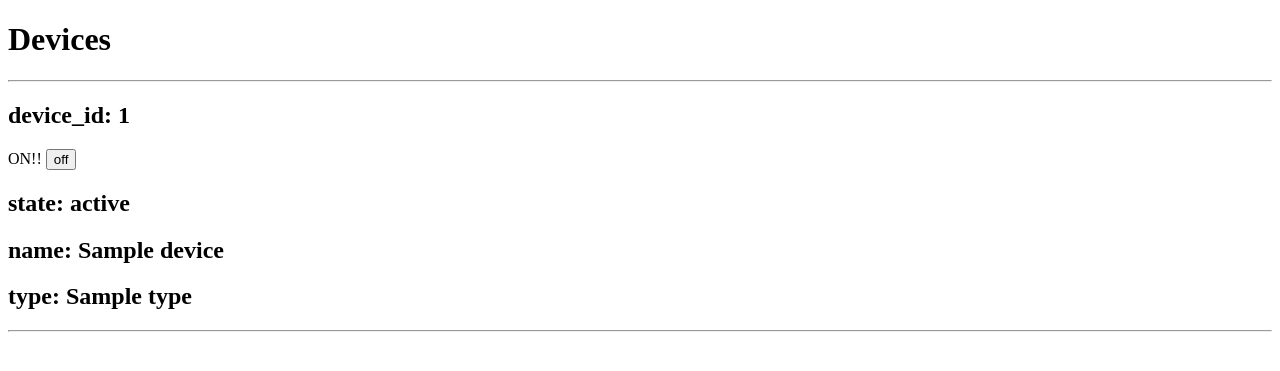
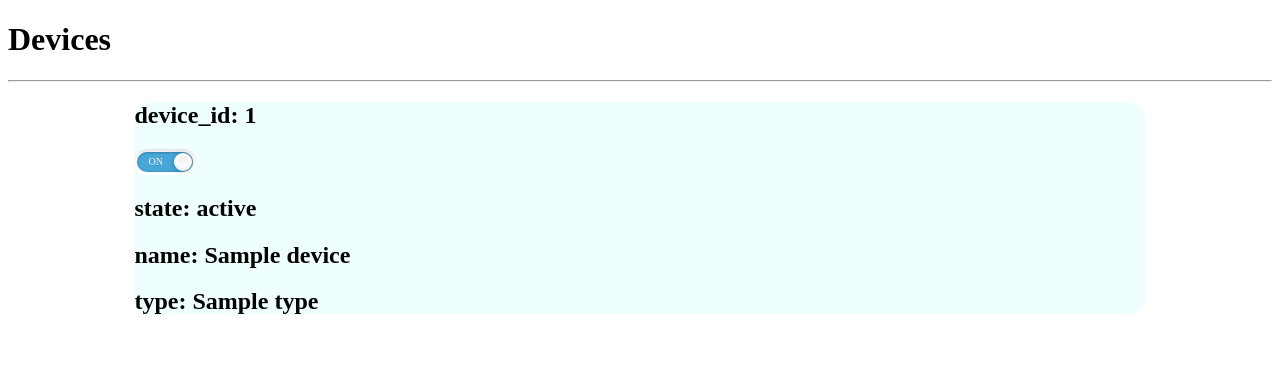
Before and after one commit to JIIOryo/ams-client, a Flask app: template server/templates/index.html in a window 1280 px wide. Shown: the top 371 px of the page. Run offline with Flask 2, Linux system fonts and the light colour scheme; the template is opened without the code that fills it: most values are stand-ins (such as "Sample title", 1, 10 or a date in 2020); some libraries are stand-ins or nearby versions.

Commit message:
[add] device satate change button

```diff
--- a/server/templates/index.html
+++ b/server/templates/index.html
@@ -5,17 +5,153 @@
 
 <hr>
 {% for device in device_state %}
-    <h2>device_id: {{ device['device_id'] }}</h2>
-    {% if device['state'] %}
-        ON!! <button>off</button>
-    {% else %}
-        OFF!! <button>on</button>
-    {% endif %}
-    <h2>state:  {{ device['state'] }} </h2>
-    <h2>name: {{ device['name'] }}</h2>
-    <h2>type: {{ device['type'] }}</h2>
-    <hr>
+    <div class="device_container">
+        <h2>device_id: {{ device['device_id'] }}</h2>
+        <label class="switch">
+            <input type="checkbox" class="switch-input"{% if device['state'] %} checked{% endif %}>
+            <span class="switch-label" data-on="On" data-off="Off"></span>
+            <span class="switch-handle"></span>
+        </label>
+        <h2>state:  {{ device['state'] }} </h2>
+        <h2>name: {{ device['name'] }}</h2>
+        <h2>type: {{ device['type'] }}</h2>
+    </div>
+    <br>
 {% endfor %}
 
 
+
+
+
+<style>
+.device_container {
+    margin: auto;
+    width: 80%;
+    background: #EFFFFF;
+    border-radius: 20px;
+}
+</style>
+
+
+
+
+
+
+<style>
+.switch {
+  position: relative;
+  display: inline-block;
+  vertical-align: top;
+  width: 56px;
+  height: 20px;
+  padding: 3px;
+  background-color: white;
+  border-radius: 18px;
+  box-shadow: inset 0 -1px white, inset 0 1px 1px rgba(0, 0, 0, 0.05);
+  cursor: pointer;
+  background-image: -webkit-linear-gradient(top, #eeeeee, white 25px);
+  background-image: -moz-linear-gradient(top, #eeeeee, white 25px);
+  background-image: -o-linear-gradient(top, #eeeeee, white 25px);
+  background-image: linear-gradient(to bottom, #eeeeee, white 25px);
+}
+.switch-input {
+  position: absolute;
+  top: 0;
+  left: 0;
+  opacity: 0;
+}
+.switch-label {
+  position: relative;
+  display: block;
+  height: inherit;
+  font-size: 10px;
+  text-transform: uppercase;
+  background: #eceeef;
+  border-radius: inherit;
+  box-shadow: inset 0 1px 2px rgba(0, 0, 0, 0.12), inset 0 0 2px rgba(0, 0, 0, 0.15);
+  -webkit-transition: 0.15s ease-out;
+  -moz-transition: 0.15s ease-out;
+  -o-transition: 0.15s ease-out;
+  transition: 0.15s ease-out;
+  -webkit-transition-property: opacity background;
+  -moz-transition-property: opacity background;
+  -o-transition-property: opacity background;
+  transition-property: opacity background;
+}
+.switch-label:before, .switch-label:after {
+  position: absolute;
+  top: 50%;
+  margin-top: -.5em;
+  line-height: 1;
+  -webkit-transition: inherit;
+  -moz-transition: inherit;
+  -o-transition: inherit;
+  transition: inherit;
+}
+.switch-label:before {
+  content: attr(data-off);
+  right: 11px;
+  color: #aaa;
+  text-shadow: 0 1px rgba(255, 255, 255, 0.5);
+}
+.switch-label:after {
+  content: attr(data-on);
+  left: 11px;
+  color: white;
+  text-shadow: 0 1px rgba(0, 0, 0, 0.2);
+  opacity: 0;
+}
+.switch-input:checked ~ .switch-label {
+  background: #47a8d8;
+  box-shadow: inset 0 1px 2px rgba(0, 0, 0, 0.15), inset 0 0 3px rgba(0, 0, 0, 0.2);
+}
+.switch-input:checked ~ .switch-label:before {
+  opacity: 0;
+}
+.switch-input:checked ~ .switch-label:after {
+  opacity: 1;
+}
+.switch-handle {
+  position: absolute;
+  top: 4px;
+  left: 4px;
+  width: 18px;
+  height: 18px;
+  background: white;
+  border-radius: 10px;
+  box-shadow: 1px 1px 5px rgba(0, 0, 0, 0.2);
+  background-image: -webkit-linear-gradient(top, white 40%, #f0f0f0);
+  background-image: -moz-linear-gradient(top, white 40%, #f0f0f0);
+  background-image: -o-linear-gradient(top, white 40%, #f0f0f0);
+  background-image: linear-gradient(to bottom, white 40%, #f0f0f0);
+  -webkit-transition: left 0.15s ease-out;
+  -moz-transition: left 0.15s ease-out;
+  -o-transition: left 0.15s ease-out;
+  transition: left 0.15s ease-out;
+}
+.switch-handle:before {
+  content: '';
+  position: absolute;
+  top: 50%;
+  left: 50%;
+  margin: -6px 0 0 -6px;
+  width: 12px;
+  height: 12px;
+  background: #f9f9f9;
+  border-radius: 6px;
+  box-shadow: inset 0 1px rgba(0, 0, 0, 0.02);
+  background-image: -webkit-linear-gradient(top, #eeeeee, white);
+  background-image: -moz-linear-gradient(top, #eeeeee, white);
+  background-image: -o-linear-gradient(top, #eeeeee, white);
+  background-image: linear-gradient(to bottom, #eeeeee, white);
+}
+.switch-input:checked ~ .switch-handle {
+  left: 40px;
+  box-shadow: -1px 1px 5px rgba(0, 0, 0, 0.2);
+}
+.switch-green > .switch-input:checked ~ .switch-label {
+  background: #4fb845;
+}
+</style>
+
 {% endblock %}
```
Also changed, not shown: 2 other files.
